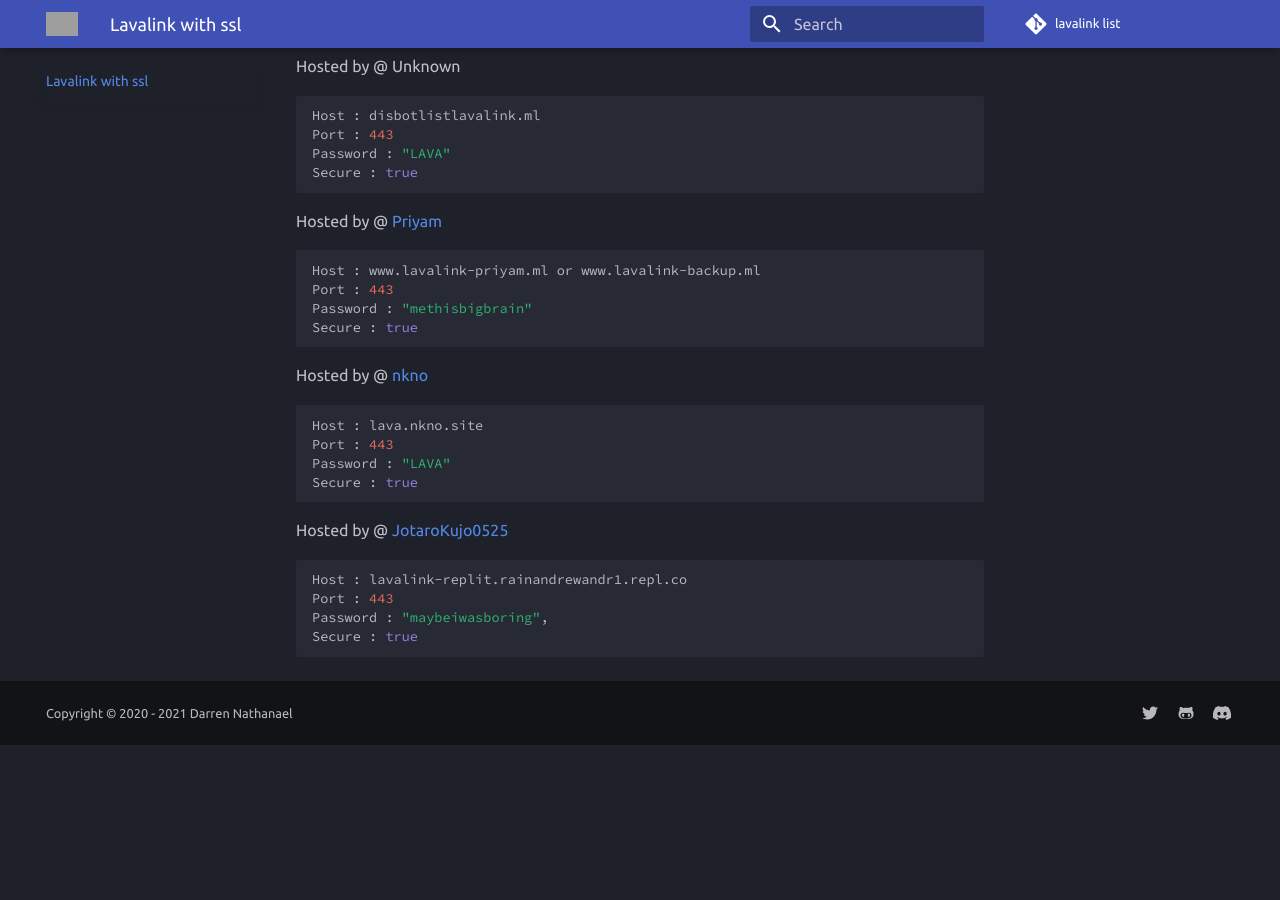
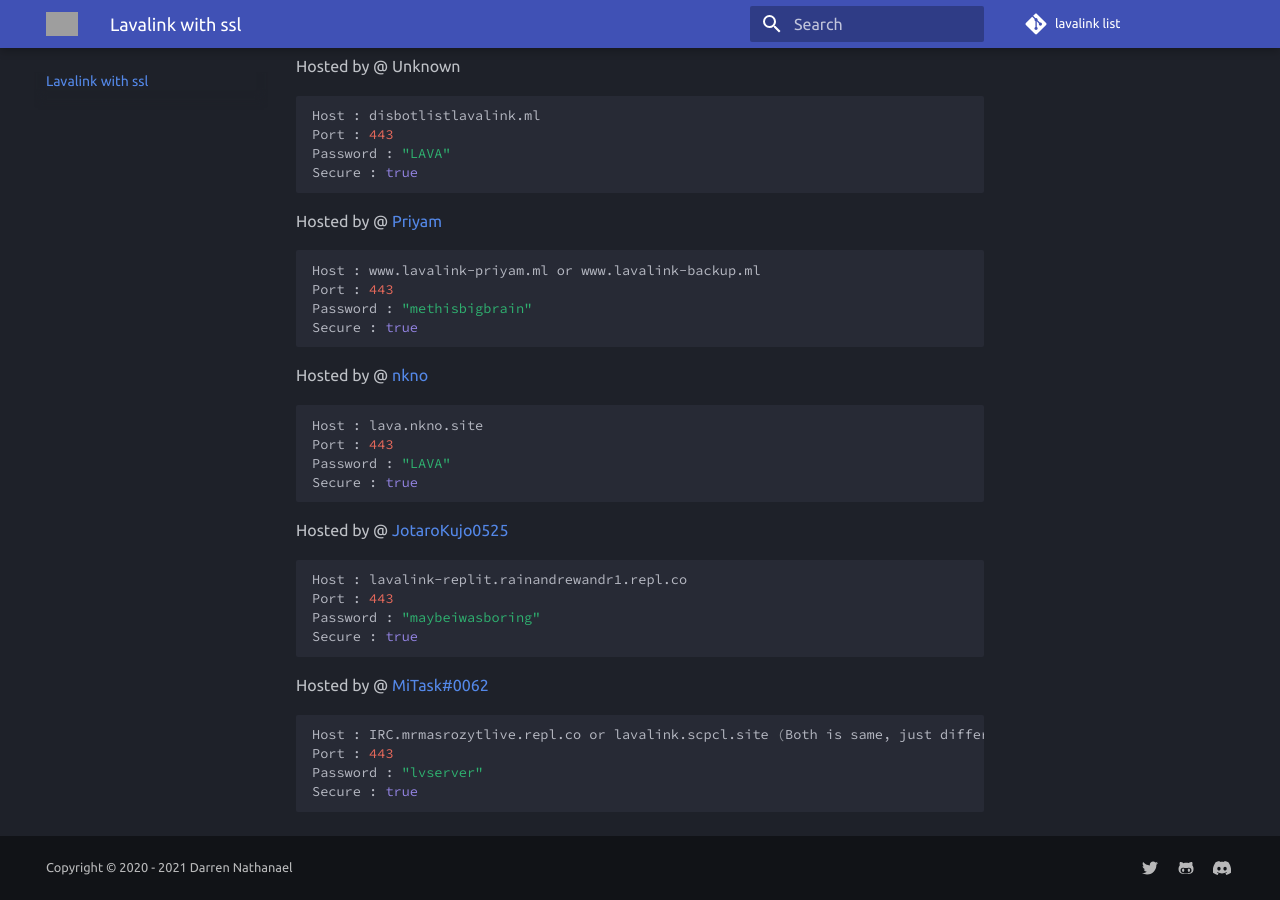
Before and after one commit to DarrenOfficial/lavalink-list, an MkDocs documentation site: the page built from docs/SSL/lavalink-with-ssl.md, in a window 1280 px wide and 900 px high, scrolled down 509 px. Built offline with MkDocs 1.6.1 and Material for MkDocs 9.7.7, drawn with Linux system fonts in a browser that asks for light colours; comment, search, counter and statistics services are not loaded; before the commit the page ends 1254 px from its top, so only the background shows below that; grey boxes are pictures that could not be loaded.

Commit message:
Added my own LavaLink server

````diff
--- a/docs/SSL/lavalink-with-ssl.md
+++ b/docs/SSL/lavalink-with-ssl.md
@@ -38,6 +38,14 @@ Hosted by @ [JotaroKujo0525](https://github.com/JotaroKujo0525)
 ```bash
 Host : lavalink-replit.rainandrewandr1.repl.co
 Port : 443
-Password : "maybeiwasboring",
+Password : "maybeiwasboring"
 Secure : true
 ```
+
+Hosted by @ [MiTask#0062](https://github.com/MrMasrozYTLIVE)
+```bash
+Host : IRC.mrmasrozytlive.repl.co or lavalink.scpcl.site (Both is same, just different domains)
+Port : 443
+Password : "lvserver"
+Secure : true
+```
````
